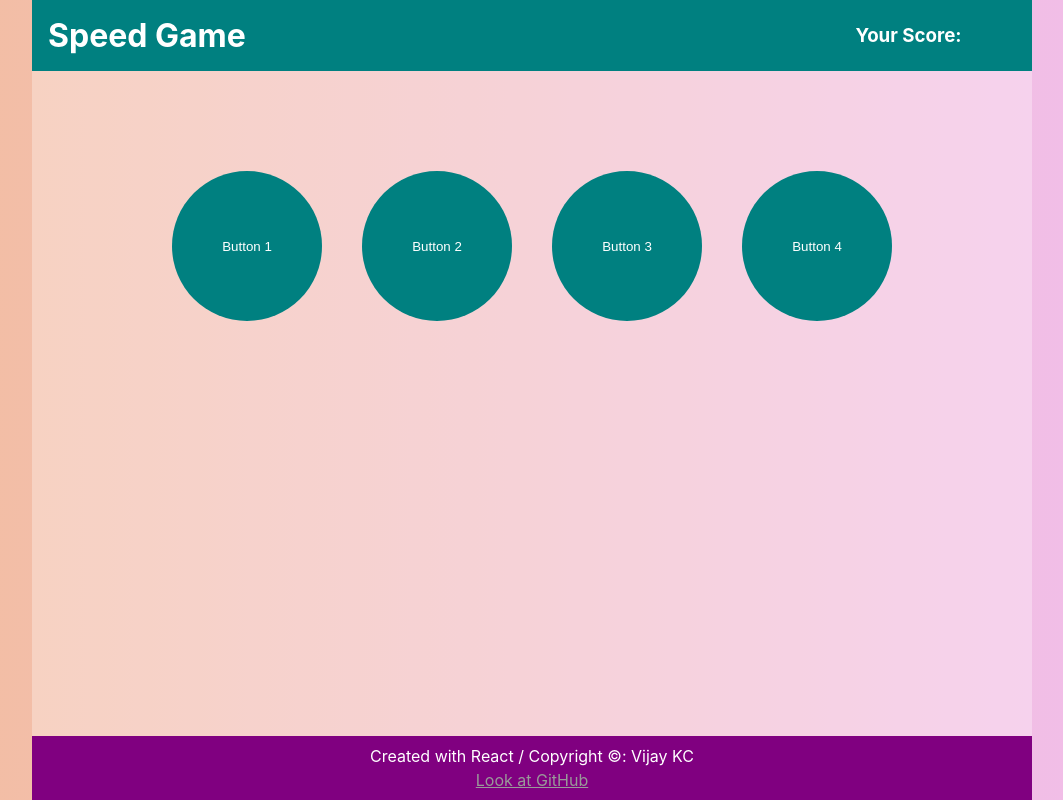
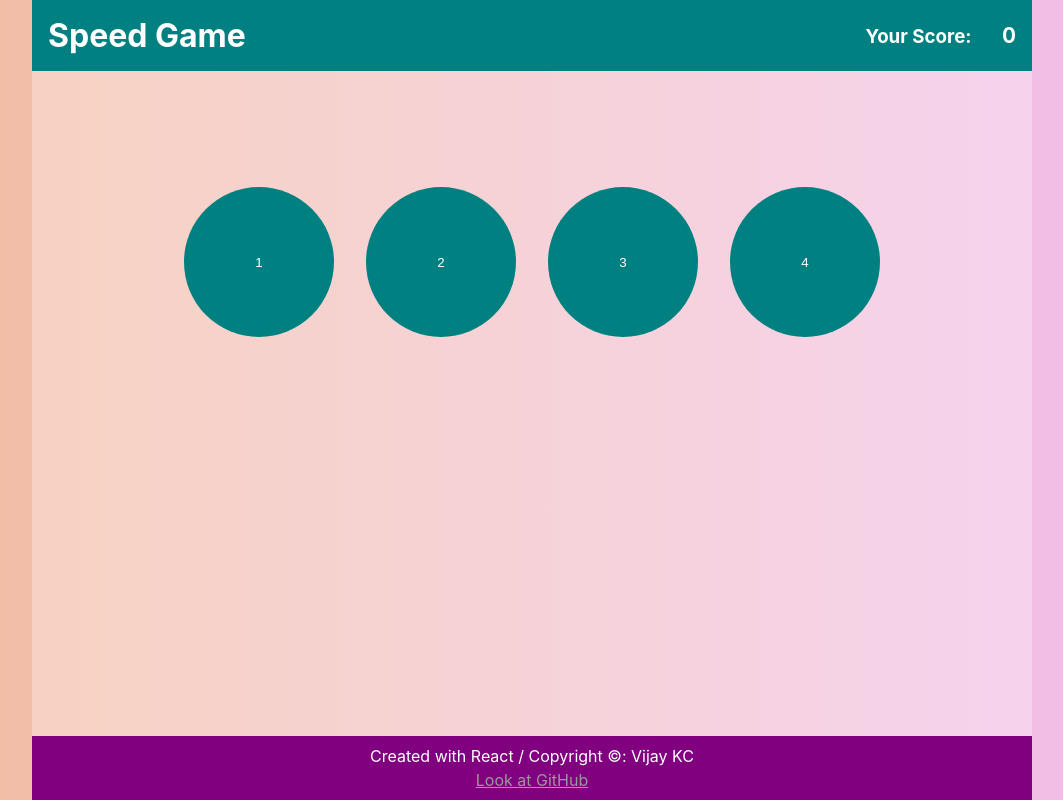
Before and after one commit to kcvijay/speedgame_react, a React (Create React App) app: page / in a window 1280 px wide. Shown: the whole page, without its empty margins (108-1171 px from the left). Built offline with nearby package versions, Linux system fonts and the light colour scheme.

Commit message:
Circles mapping completed

```diff
--- a/src/App.css
+++ b/src/App.css
@@ -1,7 +1,14 @@
 .App {
-  width: 1000px;
+  max-width: 1000px;
   height: 100vh;
   margin: 0 auto;
   background-color: rgba(255, 255, 255, 0.3);
   position: relative;
 }
+
+.circles {
+  display: flex;
+  justify-content: center;
+  align-items: center;
+  margin: 100px auto;
+}
--- a/src/App.js
+++ b/src/App.js
@@ -1,16 +1,57 @@
+import React, { Component } from "react";
 import Header from "./Header";
-import Main from "./Main";
+import Circle from "./Circle";
 import Footer from "./Footer";
+import PopUp from "./PopUp";
 import "./App.css";
 
-function App() {
-  return (
-    <div className="App">
-      <Header />
-      <Main />
-      <Footer />
-    </div>
-  );
+class App extends Component {
+  state = {
+    score: 0,
+    circles: [{ key: 1 }, { key: 2 }, { key: 3 }, { key: 4 }],
+    showScore: false,
+  };
+
+  clickHandler = () => {
+    this.setState({
+      score: this.state.score + 1,
+    });
+    this.randomNumHandler();
+    console.log(this.randomNumHandler());
+  };
+
+  randomNumHandler = () => {
+    const rand = Math.floor(Math.random() * 4);
+    return rand;
+  };
+
+  closePopupHandler = () => {
+    this.setState({
+      showScore: !this.state.showScore,
+    });
+  };
+
+  render() {
+    const circles = this.state.circles.map((circle) => {
+      return (
+        <Circle click={() => this.clickHandler()} buttonKey={circle.key} />
+      );
+    });
+    return (
+      <div className="App">
+        <Header score={this.state.score} />
+        <div className="circles">{circles}</div>
+        <Footer />
+        {this.state.showScore && (
+          <PopUp
+            closePopup={this.closePopupHandler}
+            score={this.state.score}
+            key={this.state.circles.key}
+          />
+        )}
+      </div>
+    );
+  }
 }
 
 export default App;
--- a/src/Main.css
+++ b/src/Circle.css
@@ -1,11 +1,3 @@
-main {
-  display: flex;
-  justify-content: space-evenly;
-  align-items: center;
-  flex-wrap: wrap;
-  margin: 100px;
-}
-
 button {
   width: 150px;
   height: 150px;
@@ -14,4 +6,5 @@ button {
   background: teal;
   color: #fff;
   cursor: pointer;
+  margin: 1rem;
 }
--- /dev/null
+++ b/src/Circle.jsx
@@ -0,0 +1,8 @@
+import React from "react";
+import "./Circle.css";
+
+const Circle = (props) => {
+  return <button onClick={props.click}>{props.buttonKey}</button>;
+};
+
+export default Circle;
--- a/src/Footer.jsx
+++ b/src/Footer.jsx
@@ -5,7 +5,10 @@ const Footer = () => {
   return (
     <footer>
       <p>Created with React / Copyright &copy;: Vijay KC</p>
-      <a href="https://www.github.com/kcvijay" target="_blank noreferer">
+      <a
+        href="https://github.com/kcvijay/speedgame_react"
+        target="_blank noreferer"
+      >
         Look at GitHub
       </a>
     </footer>
--- a/src/Header.css
+++ b/src/Header.css
@@ -9,5 +9,7 @@ header {
 
 .score {
   display: inline-block;
-  width: 50px;
+  width: 40px;
+  text-align: right;
+  font-size: 1.3rem;
 }
--- a/src/Main.jsx
+++ /dev/null
@@ -1,15 +0,0 @@
-import React from "react";
-import "./Main.css";
-
-const Main = () => {
-  return (
-    <main>
-      <button>Button 1</button>
-      <button>Button 2</button>
-      <button>Button 3</button>
-      <button>Button 4</button>
-    </main>
-  );
-};
-
-export default Main;
--- /dev/null
+++ b/src/PopUp.css
@@ -0,0 +1,46 @@
+.overlay {
+  position: fixed;
+  top: 0;
+  left: 0;
+  height: 100vh;
+  width: 100vw;
+  background-color: rgba(0, 0, 0, 0.5);
+  display: flex;
+  justify-content: center;
+  align-items: center;
+}
+
+.final-score {
+  background-color: #fff;
+  padding: 1.5rem;
+  max-width: 600px;
+  min-width: 350px;
+  position: relative;
+  animation: fadeIn 1s ease-in-out;
+}
+
+@keyframes fadeIn {
+  0% {
+    opacity: 0;
+  }
+
+  100% {
+    opacity: 1;
+  }
+}
+
+.close-popup {
+  position: absolute;
+  display: flex;
+  justify-content: center;
+  align-items: center;
+  background: red;
+  color: #fff;
+  border-radius: 50%;
+  font-size: 1.2rem;
+  width: 2rem;
+  height: 2rem;
+  top: -15px;
+  right: -15px;
+  cursor: pointer;
+}
--- /dev/null
+++ b/src/PopUp.jsx
@@ -0,0 +1,17 @@
+import React from "react";
+import "./PopUp.css";
+
+const PopUp = (props) => {
+  return (
+    <div className="overlay">
+      <div className="final-score">
+        <p className="close-popup" onClick={props.closePopup}>
+          X
+        </p>
+        <p>Your Final Score is: {props.score}</p>
+      </div>
+    </div>
+  );
+};
+
+export default PopUp;
```
